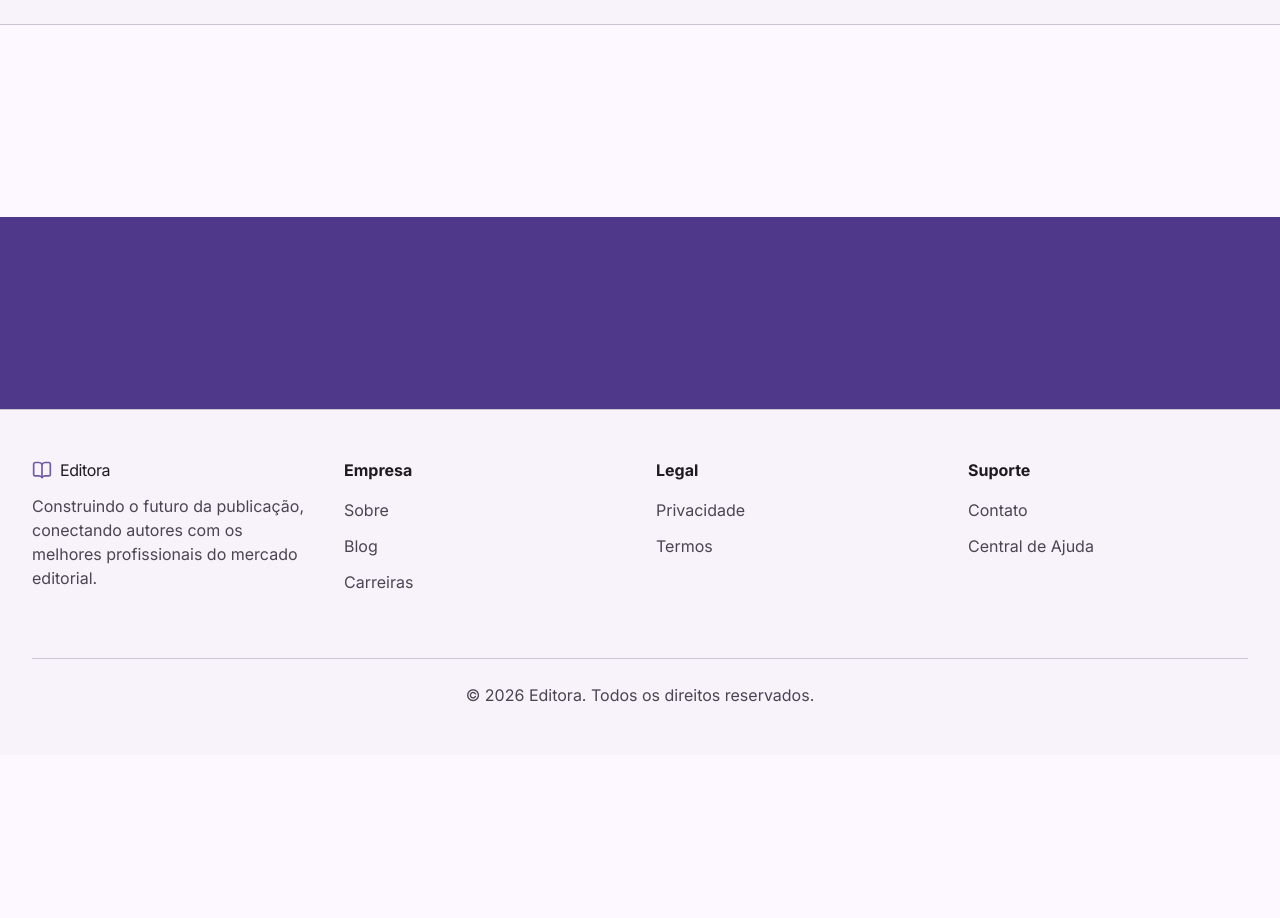
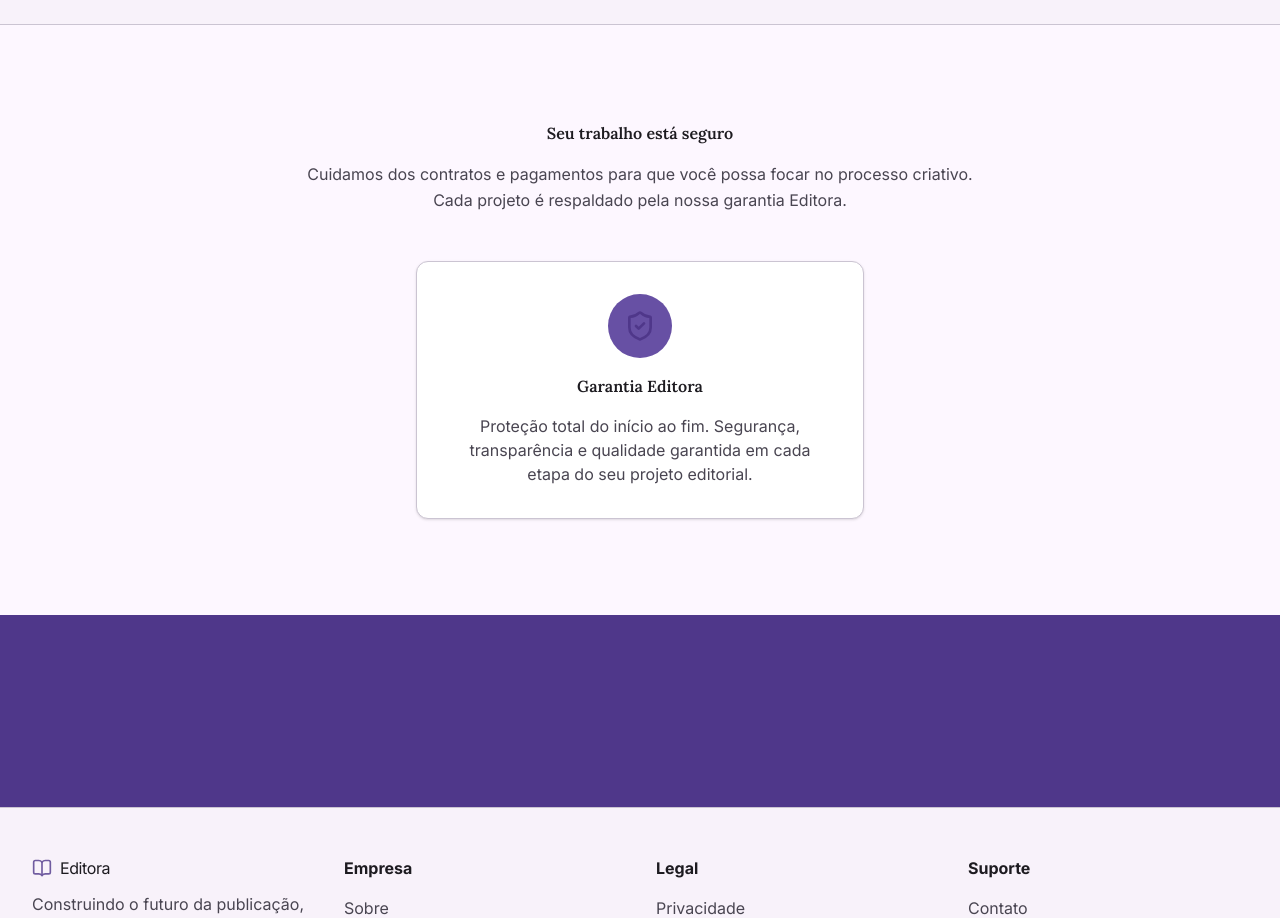
Before and after one commit to danub-io/editora, a Next.js app in the folder web/: page /lp in a window 1280 px wide. Shown: the part 1560-2478 px from the top of the page. Before the commit the page ends 2315 px from the top, so only its background shows below. Built offline with nearby package versions, Linux system fonts and the light colour scheme.

Commit message:
feat: replace Trust & Protection section placeholder with centered content

```diff
--- a/web/src/app/lp/page.tsx
+++ b/web/src/app/lp/page.tsx
@@ -208,7 +208,28 @@ export default function LandingPage() {
 
       {/* ─── Trust & Protection Section ─── */}
       <section className="mx-auto max-w-7xl px-6 py-24 text-center md:px-8">
-        {/* Content filled in task-03 */}
+        <h2 className="mx-auto mb-4 max-w-2xl font-serif text-h2 font-semibold text-on-background">
+          Seu trabalho está seguro
+        </h2>
+        <p className="mx-auto mb-12 max-w-2xl font-sans text-editor-text leading-relaxed text-on-surface-variant">
+          Cuidamos dos contratos e pagamentos para que você possa focar no
+          processo criativo. Cada projeto é respaldado pela nossa garantia
+          Editora.
+        </p>
+        <div className="flex justify-center">
+          <div className="inline-flex max-w-md flex-col items-center gap-4 rounded-xl border border-border bg-surface-container-lowest p-8 shadow-sm">
+            <div className="flex h-16 w-16 items-center justify-center rounded-full bg-primary-container">
+              <ShieldCheck className="h-8 w-8 text-primary" />
+            </div>
+            <h3 className="font-serif text-headline-md font-semibold text-on-background">
+              Garantia Editora
+            </h3>
+            <p className="text-ui-body text-on-surface-variant">
+              Proteção total do início ao fim. Segurança, transparência e
+              qualidade garantida em cada etapa do seu projeto editorial.
+            </p>
+          </div>
+        </div>
       </section>
 
       {/* ─── Final CTA Section ─── */}
```
